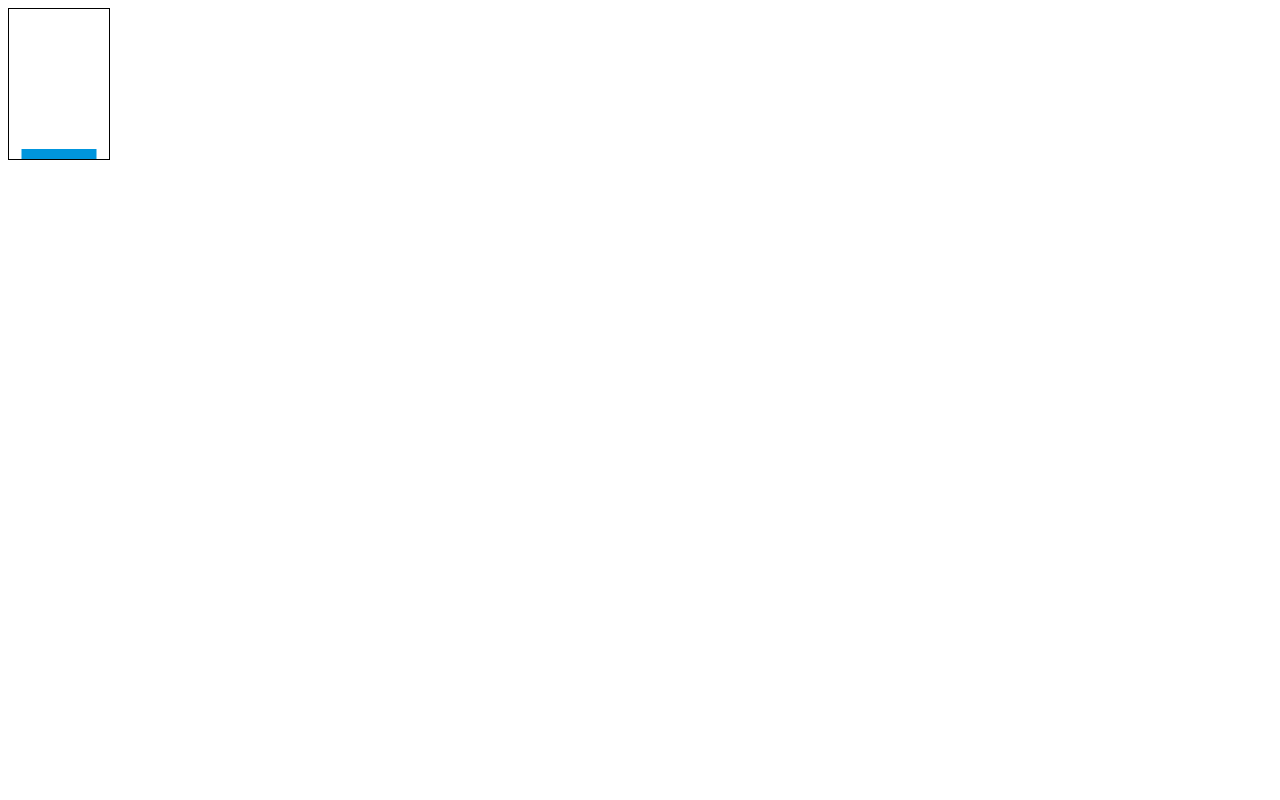
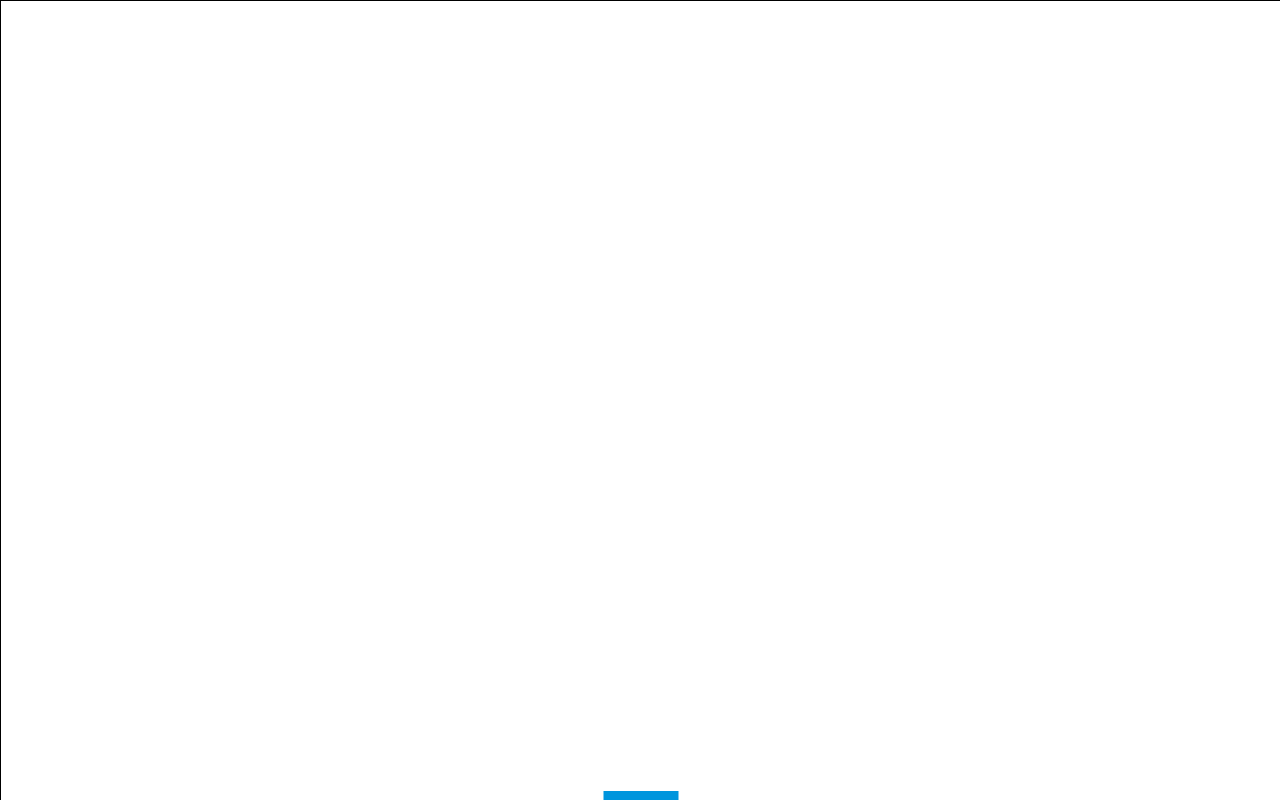
Before and after one commit to KorallenLang/Game, a plain HTML site: page index.html in a window 1280 px wide. Drawn offline with Linux system fonts and the light colour scheme.

Commit message:
COrrectly positioned paddle

```diff
--- a/game.js
+++ b/game.js
@@ -1,18 +1,21 @@
 import Paddle from "./player.js";
+
 // Canvas variables
 let canvas = document.getElementById('canvas1');
 let ctx = canvas.getContext('2d');
 const Paddle1 = new Paddle(ctx, canvas);
 console.log(Paddle1);
+
 // // Ball variables
 // let x = canvas.width/2;
 // let y = canvas.height-30;
 // let dx = -2;
 // let dy = -2;
 // let ballRadius = 10;
-
 function draw() {
-    ctx.clearRect(0, 0, canvas.width, canvas.height);
+    ctx.canvas.width  = window.innerWidth;
+    ctx.canvas.height = window.innerHeight;
+    ctx.clearRect(0, 0, ctx.canvas.width, ctx.canvas.height);
     Paddle1.drawPaddle();
     // drawBall();
     // x += dx;
@@ -33,11 +36,13 @@ document.addEventListener("keyup", keyUpHandler, false);
 function keyDownHandler(e) {
     if(e.key == "Right" || e.key == "ArrowRight") {
         Paddle1.paddleMoveRight();
-        console.log(Paddle1.paddleX);    }
+    }
     else if(e.key == "Left" || e.key == "ArrowLeft") {
         Paddle1.paddleMoveLeft();
-        console.log(Paddle1.paddleX);
     }
+    // else if(e.key == "Up" || e.key == "ArrowUp") {
+    //     Paddle1.paddleMoveUp(-5, true);
+    // }
 }
 
 function keyUpHandler(e) {
@@ -47,6 +52,9 @@ function keyUpHandler(e) {
     else if(e.key == "Left" || e.key == "ArrowLeft") {
         Paddle1.leftPressed = false;
     }
+    // else if(e.key == "Up" || e.key == "ArrowUp") {
+    //     Paddle1.upPressed = false;
+    // }
 }
 
 setInterval(draw, 10);
--- a/index.html
+++ b/index.html
@@ -3,10 +3,18 @@
     <head>
         <script defer type="module" src="game.js"></script>
         <style>
+            html, body {
+                width: 100%;
+                height: 100%;
+                margin: 0px;
+                border: 0;
+                overflow: hidden; /*  Disable scrollbars */
+                display: block;  /* No floating content on sides */
+            }
             canvas { border: 1px solid black; }
         </style>
     </head>
     <body>
-        <canvas id="canvas1" width="100" height="150"></canvas>
+        <canvas id="canvas1"></canvas>
     </body>
 </html>
--- a/player.js
+++ b/player.js
@@ -2,17 +2,22 @@
 export default class Paddle {
     constructor(canvasContext, canvasVar) {
         this.ctx = canvasContext;
+        this.canvas = canvasVar;
         this.paddleHeight = 10;
         this.paddleWidth = 75;
-        this.canvas = canvasVar;
+        // paddleX,Y giving incorrect value compared to actual logged value
         this.paddleX = (this.canvas.width - this.paddleWidth) / 2;
+        this.paddleY = this.ctx.canvas.height;
+        this.paddleYLimit = 10;
+        this.paddleIsGoingDown = false;
         this.rightPressed = false;
         this.leftPressed = false;
+        this.upPressed = false;
     }
 
     drawPaddle() {
         this.ctx.beginPath();
-        this.ctx.rect(this.paddleX, this.canvas.height - this.paddleHeight, this.paddleWidth, this.paddleHeight);
+        this.ctx.rect((this.canvas.width - this.paddleWidth) / 2, this.ctx.canvas.height, this.paddleWidth, -this.paddleHeight);
         this.ctx.fillStyle = "#0095DD";
         this.ctx.fill();
         this.ctx.closePath();
@@ -31,4 +36,17 @@ export default class Paddle {
             this.paddleX = this.canvas.width - this.paddleWidth;
         }
     }
+
+    // paddleMoveUp(n) {
+    //     let tempJump = this.paddleY;
+    //     if (this.paddleY < 0) {
+    //         this.paddleY = 0;
+    //     }
+    //     while(this.paddleY - tempJump < this.paddleYLimit) {
+    //         this.paddleY += n;
+    //     }
+    //     while(this.paddleY < this.paddleYLimit ) {
+    //         this.paddleY += n;
+    //     }
+    // }
 }
```
Also changed, not shown: Kyogre Sprites.png (added).
